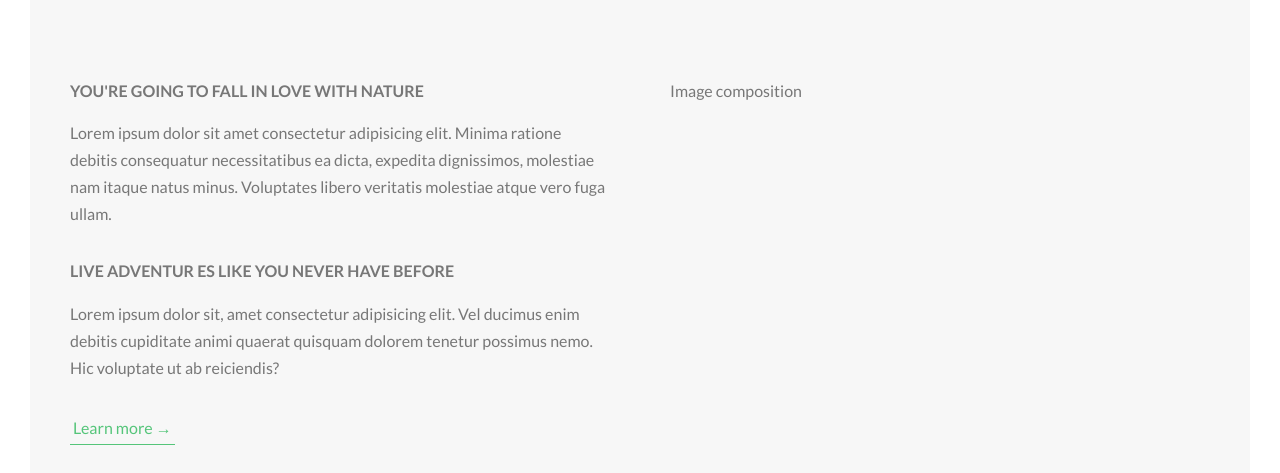
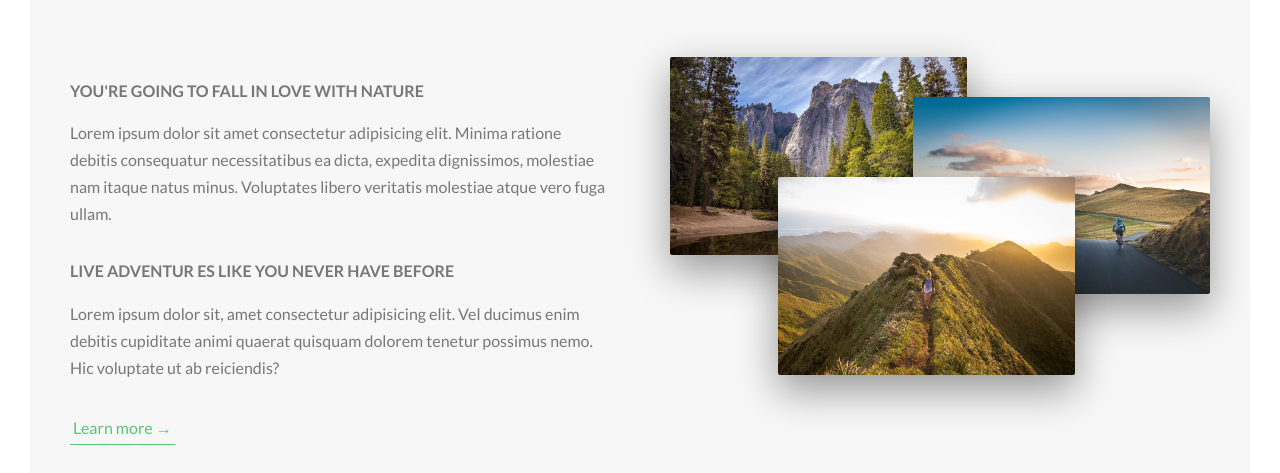
Before and after one commit to DevSergiu/Natours, a website: page index.html in a window 1280 px wide. Shown: the part 943-1416 px from the top of the page. Drawn offline with Linux system fonts and the light colour scheme.

Commit message:
add images to about section and animation

```diff
--- a/index.html
+++ b/index.html
@@ -61,7 +61,23 @@
             <a href="#" class="btn-text">Learn more &rarr;</a>
           </div>
           <div class="col-1-of-2">
-            Image composition
+            <div class="composition">
+              <img
+                src="img/nat-1-large.jpg"
+                alt="Photo 1"
+                class="composition__photo composition__photo--p1"
+              />
+              <img
+                src="img/nat-2-large.jpg"
+                alt="Photo 2"
+                class="composition__photo composition__photo--p2"
+              />
+              <img
+                src="img/nat-3-large.jpg"
+                alt="Photo 3"
+                class="composition__photo composition__photo--p3"
+              />
+            </div>
           </div>
         </div>
       </section>
--- /dev/null
+++ b/sass/components/_compositions.scss
@@ -0,0 +1,35 @@
+.composition {
+  position: relative;
+  &__photo {
+    width: 55%;
+    box-shadow: 0 1.5rem 4rem rgba($color-black, 0.4);
+    border-radius: 2px;
+    position: absolute;
+    z-index: 10;
+    transition: all 0.2s;
+    outline-offset: 2rem;
+
+    &--p1 {
+      left: 0;
+      top: -2rem;
+    }
+    &--p2 {
+      right: 0;
+      top: 2rem;
+    }
+    &--p3 {
+      left: 20%;
+      top: 10rem;
+    }
+    &:hover {
+      outline: 1.5rem solid $color-primary;
+      transform: scale(1.05) translateY(-0.5rem);
+      box-shadow: 0 2.5rem 4rem rgba($color-black, 0.5);
+      z-index: 20;
+    }
+  }
+  &:hover &__photo:not(:hover) {
+    transform: scale(0.95);
+  }
+  //composition:hover composition__photo:not(:hover)
+}
--- a/sass/main.scss
+++ b/sass/main.scss
@@ -8,6 +8,7 @@
 @import "base/utilities";
 
 @import "components/button";
+@import "components/compositions";
 
 @import "layout/header";
 @import "layout/grid";
```
Also changed, not shown: css/style.css.
